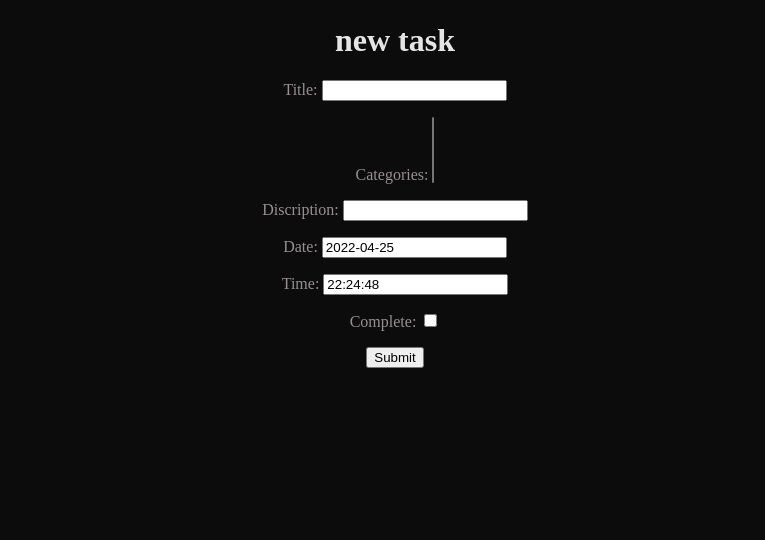
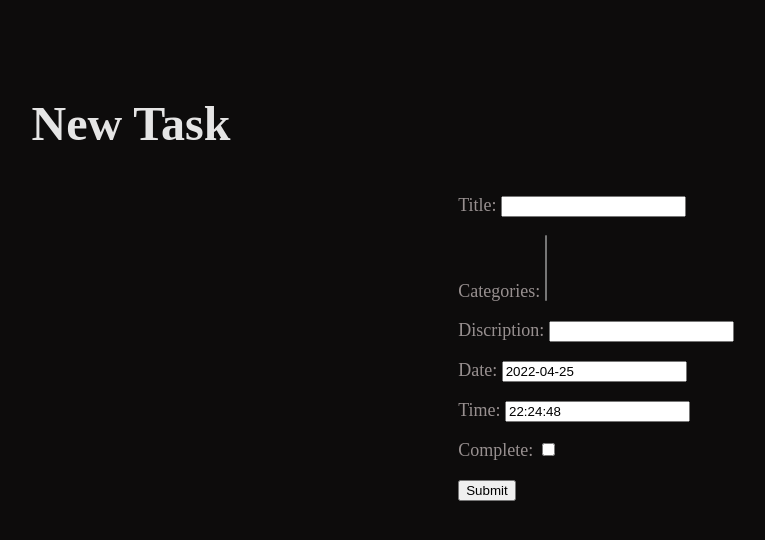
Before and after one commit to nununuam/Tsks, a Django app: page /tasks/new/ in a window 1280 px wide. Shown: the part 125-665 px from the top of the page, without its empty margins (245-1010 px from the left). Run offline with Django 4.2, Linux system fonts and the light colour scheme; the visitor is signed in with stand-in values (Sample User, id 1); data that the repository does not hold is empty.

Commit message:
the new task page is done

```diff
--- a/main_app/static/styles/styles.css
+++ b/main_app/static/styles/styles.css
@@ -111,3 +111,20 @@ div .profiletasks {
     border-top: 1px solid #dfdfdf;
     margin-top: 5%;
 }
+
+.newtask {
+    display: grid;
+    grid-template-columns: repeat(2, 1fr);
+    grid-auto-rows: 80%;
+    text-align: left;
+    margin-top: 5%;
+    font-size: large;
+    margin-left: 10%;
+}
+.newtaskh1 {
+    margin-left: 25%;
+    font-size: x-large;
+}
+.newtaskfillin {
+    margin-top: 20%;
+}
--- a/main_app/templates/newTask.html
+++ b/main_app/templates/newTask.html
@@ -1,20 +1,17 @@
 {% extends 'base.html' %}
 {% load static %}
 
+{% block content %}
+    <div class="newtask">
+        <span class="newtaskh1"><h1>New Task</h1></span>
 
-{% block title %}
-{% endblock %}
-
-{% block nav %}
-{% endblock %}
-
-{% block content %}
-    <h1>new task</h1>
-
+        <span class="newtaskfillin">
             <form method = "post">
                 {% csrf_token %}
                 {{form.as_p}}
 
                 <input type="submit" value="Submit" />
             </form>
+        </span>
+    </div>
 {% endblock %}
```
Also changed, not shown: main_app/templates/taskUpdate.html (+0 -8 lines). Lines whose indentation alone changed are shown as unchanged.
